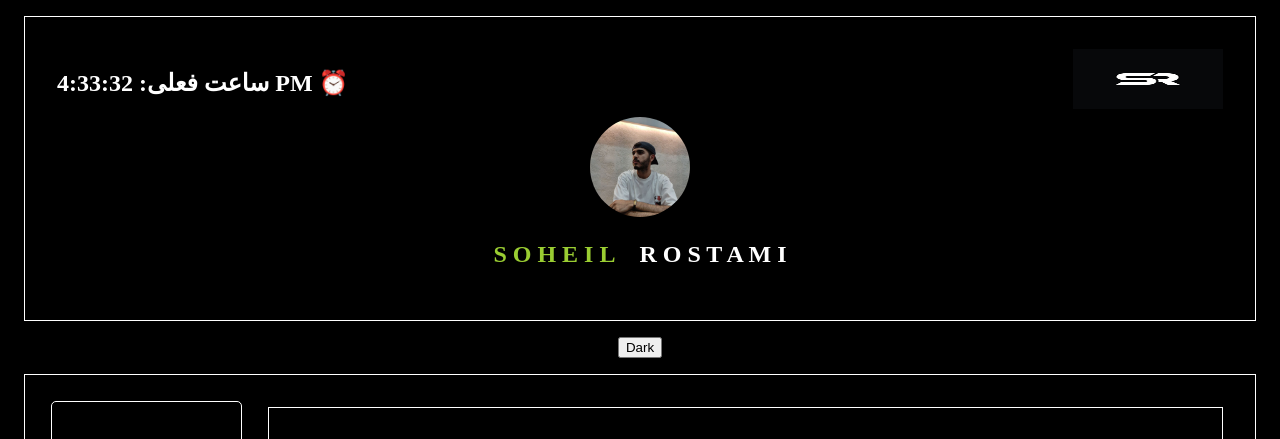
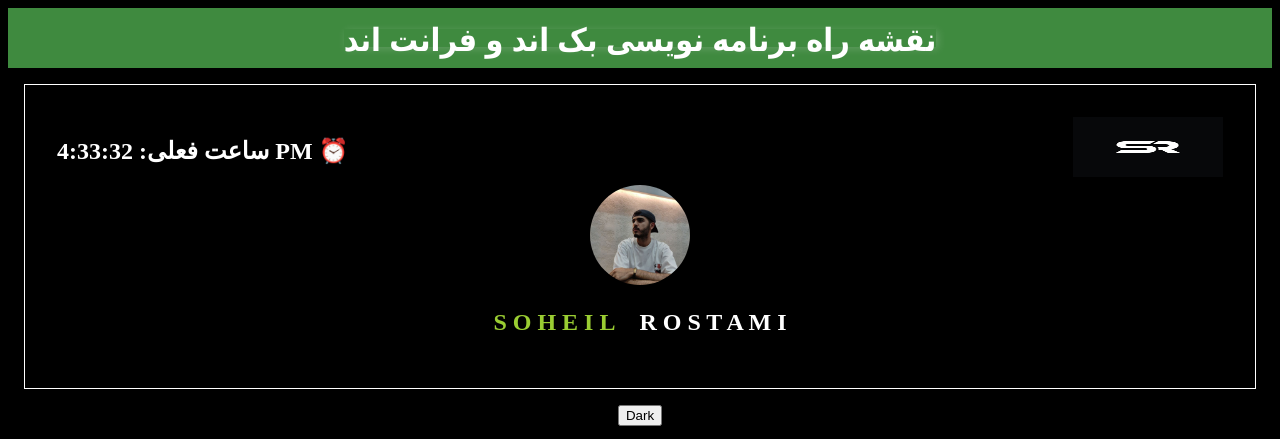
Before and after one commit to 3oheil-rostami/my-next-app, a Next.js app: page / in a window 1280 px wide. Shown: the top 439 px of the page. Built offline with nearby package versions, Linux system fonts and the light colour scheme; no server answers.

Commit message:
add a little change to web

```diff
--- a/components/Header.jsx
+++ b/components/Header.jsx
@@ -2,7 +2,8 @@
 import Image from 'next/image';
 import { useEffect, useState } from "react";
 import '../public/images/logo.png';
-// import logo from '../public/images/logo.png'
+
+import Show from './ShowTablighta'// import logo from '../public/images/logo.png'
 
 
 export default function Header({ onClickk, children }) {
@@ -21,21 +22,25 @@ export default function Header({ onClickk, children }) {
 
   const [btn, setBtn] = useState(false)
   return (
-    <header style={{ textAlign: 'center', padding: '2rem' }}>
-      <div style={{ display: 'flex', alignContent: "space-around", justifyContent:"space-between" }}>
+    <div>
+      {/* <Show /> */}
+      <Show />
+      <header style={{ textAlign: 'center', padding: '2rem' }}>
+        <div style={{ display: 'flex', alignContent: "space-around", justifyContent: "space-between" }}>
 
           <h2> ساعت فعلی: {time} ⏰</h2>
           {/* <img style={{width:'5rem'}} src={'./images/download.png'} alt="" /> */}
           {/* <Image src={'./images/logo.png'} width={200} height={100}/> */}
-          <Image priority src={'/images/download.png'} width={150} height={60} alt='logo-page'/>
+          <Image priority src={'/images/download.png'} width={150} height={60} alt='logo-page' />
 
-      </div>
+        </div>
 
-      <Image priority src={'/images/soheil.jpg'} alt='user-image' height={100} width={100} style={{ borderRadius: '50% ' }} />
+        <Image priority src={'/images/soheil.jpg'} alt='user-image' height={100} width={100} style={{ borderRadius: '50% ' }} />
 
 
-      <h2 style={{ display: 'flex', gap: '1.5rem', textAlign: 'center', alignContent: 'center', justifyContent: 'center' }}><span style={{ color: 'yellowgreen' }}>S O H E I L</span>   <span> R O S T A M I</span></h2>
+        <h2 style={{ display: 'flex', gap: '1.5rem', textAlign: 'center', alignContent: 'center', justifyContent: 'center' }}><span style={{ color: 'yellowgreen' }}>S O H E I L</span>   <span> R O S T A M I</span></h2>
 
-    </header>
+      </header>
+    </div>
   )
 }
--- /dev/null
+++ b/components/ShowTablighta.jsx
@@ -0,0 +1,20 @@
+'use client'
+
+import { useEffect, useState } from "react"
+
+export default function showtablighat() {
+
+const [num ,setNum] = useState(0)
+
+useEffect(() => {
+  setInterval(() => {
+    setNum(w => w+1)
+  }, 1500);
+
+}, [])
+  return (
+    <div className="tablighat">
+      <h1 className="showname">{num % 2 ==0 ? 'آکادمی سهیل رستمی' : 'نقشه راه برنامه نویسی بک اند و فرانت اند '}</h1>
+    </div>
+  )
+}
--- a/src/app/layout.js
+++ b/src/app/layout.js
@@ -13,14 +13,12 @@ export default function RootLayout({ children }) {
   const inputRef = useRef()
   const pathname = usePathname()
 
-
   const [family, setFamily] = useState('Rostami')
   const [name, setName] = useState('Soheil')
   const [email , setEmail] = useState('soheilrotami023@gmail.com')
   const hideFooter = ['/dashboard']
 
   const shouldHideFooter = hideFooter.includes(pathname)
-
 
   const themClick = () => {
     setTheme(!theme)
@@ -36,9 +34,8 @@ export default function RootLayout({ children }) {
           <Header > </Header>
 
           <div style={{ textAlign: 'center' }}>
-            <button onClick={themClick}>{theme ? 'Light' : 'Dark'}</button>
-
-          </div>
+            <button style={{fontSize:'1.3remf'}} onClick={themClick}>{theme ? 'Light' : 'Dark'}</button>
+        </div>
           <section style={{ display: 'flex' }}>
             <Sidbar />
             <article>
@@ -46,7 +43,6 @@ export default function RootLayout({ children }) {
 
             </article>
           </section>
-
 
           {!shouldHideFooter && <Footer />}
 
--- a/styles/global.css
+++ b/styles/global.css
@@ -16,3 +16,40 @@ a , Link {
     color: rgb(65, 96, 245);
     transition: all 1s;
 }
+.tablighat {
+    background-color: rgb(63, 138, 63);
+    display: flex;
+    justify-content: center;
+    height: 60px;
+    text-align: center;
+    font-family:'Segoe UI', Tahoma, Geneva, Verdana, sans-serif;
+    /* transition: all 0.5s; */
+    /* box-shadow: 10px 10px red; */
+    /* margin: auto auto; */
+}
+.showname {
+    display: flex;
+    justify-content: center;
+    align-items: center;
+    box-shadow: 2px 2px 0.5rem rgb(237, 235, 235 , 0.2);
+}
+.artice2 {
+    width: 100%;
+}
+.container {
+    display: flex;
+    justify-content: center;
+    align-items: center;
+    width: 60px;
+    height: 60px;
+    border-radius: 50%;
+    background-color: lightgray;
+    opacity: 0.5;
+}
+.langar {
+    display: flex;
+    flex-direction: column;
+
+    align-items: center;
+    justify-content: center;
+}
```
